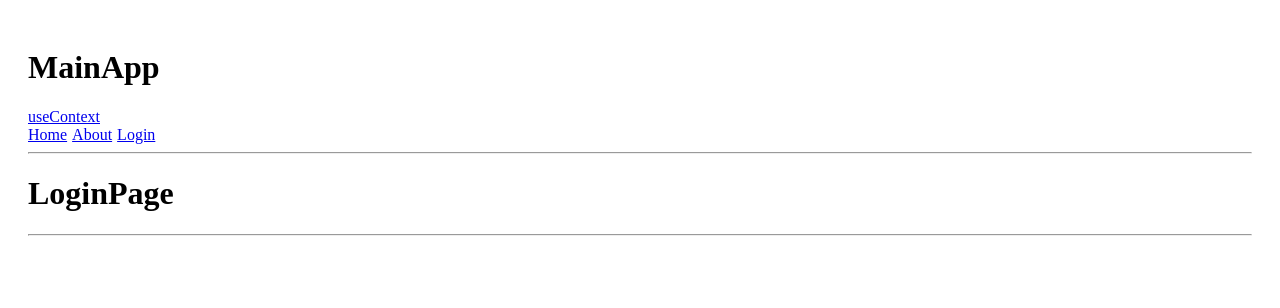
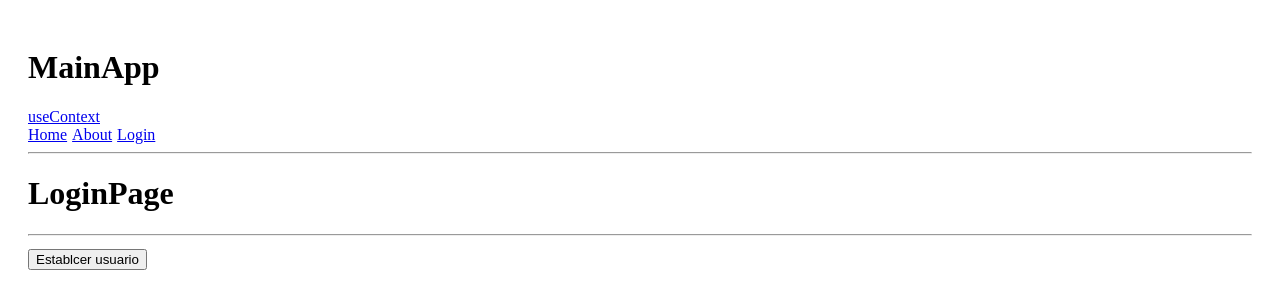
Before and after one commit to emersongonzal86/curso_react, a React app in the folder 05-hook-app/: page /login in a window 1280 px wide. Shown: the top 308 px of the page. Built offline with nearby package versions, Linux system fonts and the light colour scheme; the HTML template or start-up script is replaced by a standard one.

Commit message:
useContext

```diff
--- a/05-hook-app/src/09-useContext/HomePage.jsx
+++ b/05-hook-app/src/09-useContext/HomePage.jsx
@@ -1,9 +1,18 @@
+import { useContext } from 'react';
+import { UserContext } from './context/UserContext';
 
 export const HomePage = () => {
+
+  const { user } = useContext( UserContext )
+
     return (
       <>
-        <h1>HomePage</h1>
+        <h1>HomePage <small>{ user?.name }</small> </h1>
         <hr />
+
+          <pre>
+            { JSON.stringify( user, null, 3 )}
+          </pre>
       </>
     )
   }
--- a/05-hook-app/src/09-useContext/LoginPage.jsx
+++ b/05-hook-app/src/09-useContext/LoginPage.jsx
@@ -1,9 +1,27 @@
+import { useContext } from 'react';
+import { UserContext } from './context/UserContext';
 
 export const LoginPage = () => {
+
+    const { user, setUser } = useContext( UserContext );
+
+
     return (
       <>
         <h1>LoginPage</h1>
         <hr />
+
+        <pre>
+          {JSON.stringify(user,null,3)}
+        </pre>
+
+        <button
+          className="btn btn-primary"
+          onClick={ () => setUser({id:123, name:'Juan', email:'juan@google.com'})}
+          >
+          Establcer usuario
+        </button>
+
       </>
     )
   }
--- a/05-hook-app/src/09-useContext/context/UserProvider.jsx
+++ b/05-hook-app/src/09-useContext/context/UserProvider.jsx
@@ -1,14 +1,19 @@
+import { useState } from 'react';
 import { UserContext } from './UserContext';
 
-const user = {
-    id:123,
-    name: 'Emerson González',
-    email: 'emerson@google.com'
-}
+// const user = {
+//     id:123,
+//     name: 'Emerson González',
+//     email: 'emerson@google.com'
+// }
 
 export const UserProvider = ({ children }) => {
+
+    const [user, setUser] = useState();
+
   return (
-    <UserContext.Provider value={{  hola: 'Mundo', user: user }}>
+    //<UserContext.Provider value={{  hola: 'Mundo', user: user }}></UserContext.Provider>
+    <UserContext.Provider value={{  user, setUser }}>
         { children }
     </UserContext.Provider>
   )
```
